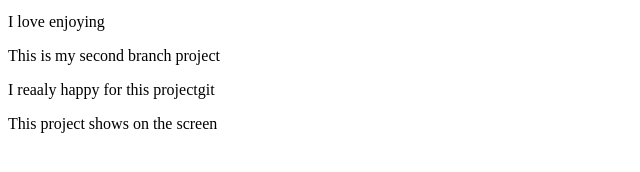
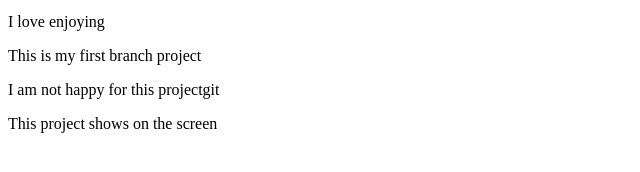
Before and after one commit to Jannatferdous57/my-second-website, a plain HTML site: page index.html in a window 1280 px wide. Shown: the part 200-372 px from the top of the page, 0-640 px from the left. Drawn offline with Linux system fonts and the light colour scheme.

Commit message:
changing branch

```diff
--- a/index.html
+++ b/index.html
@@ -11,8 +11,8 @@
     <h1>This is not your project.Its my projectgit</h1>
     <p>Lets go for a party</p>
     <p>I love enjoying</p>
-    <p>This is my second branch project</p>
-    <p>I reaaly happy for this projectgit</p>
+    <p>This is my first branch project</p>
+    <p>I am not happy for this projectgit</p>
     <p>This project shows on the screen</p>
     <img src="Flag.png" alt="">
 </body>
```
